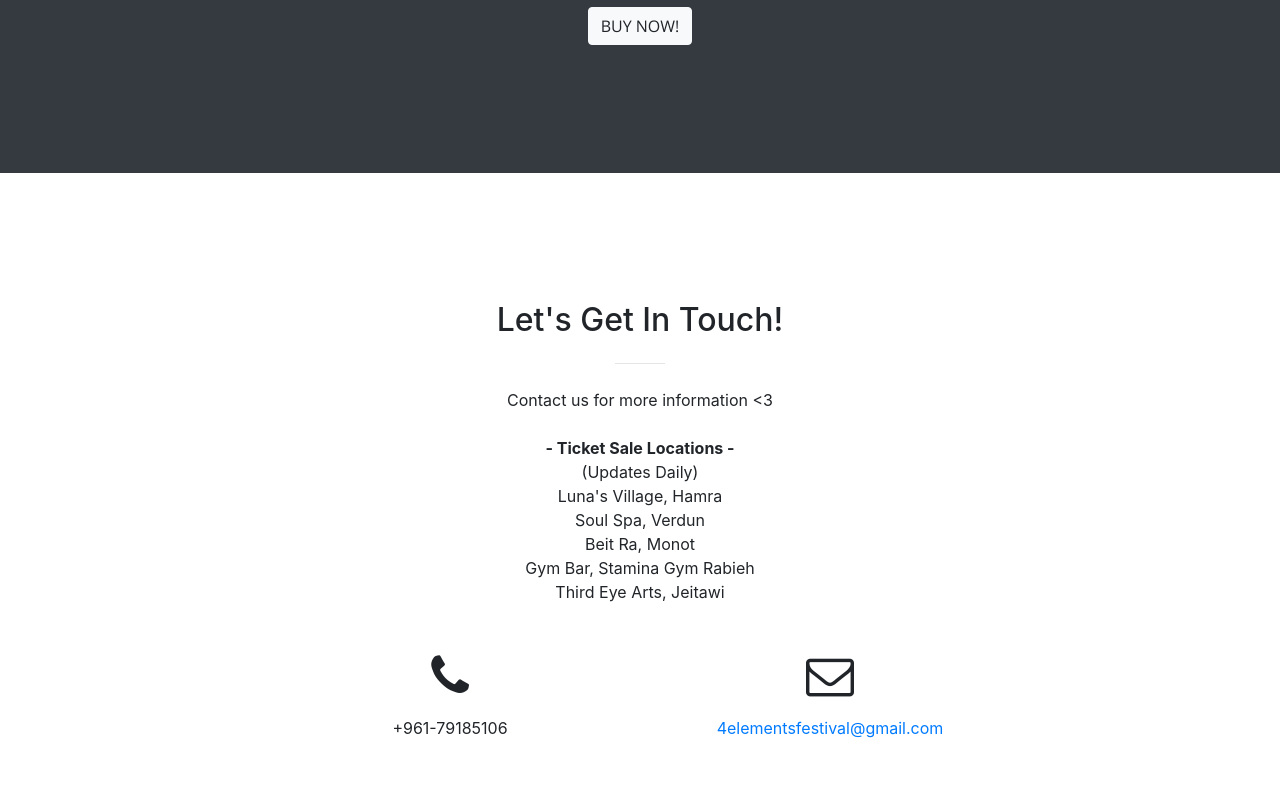
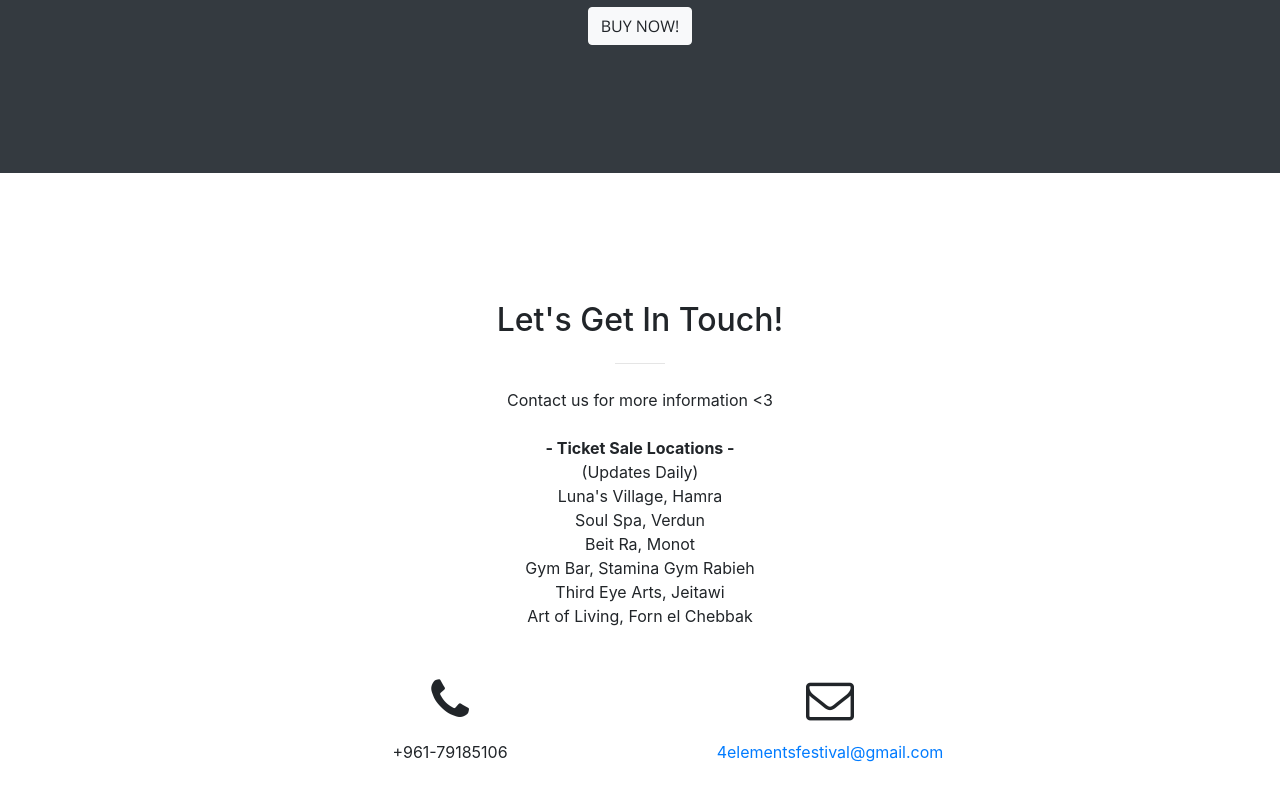
Before and after one commit to 4elementsfest/4elementsfest.github.io, a website with bundled scripts: page index.html in a window 1280 px wide. Shown: the part 2989-3789 px from the top of the page. Built offline with nearby package versions, Linux system fonts and the light colour scheme.

Commit message:
Added location.

```diff
--- a/index.html
+++ b/index.html
@@ -263,6 +263,7 @@ At the Door: 35$<br>
             Beit Ra, Monot<br>
             Gym Bar, Stamina Gym Rabieh<br>
             Third Eye Arts, Jeitawi<br>
+            Art of Living, Forn el Chebbak<br>
             </p>
           </div>
         </div>
```
